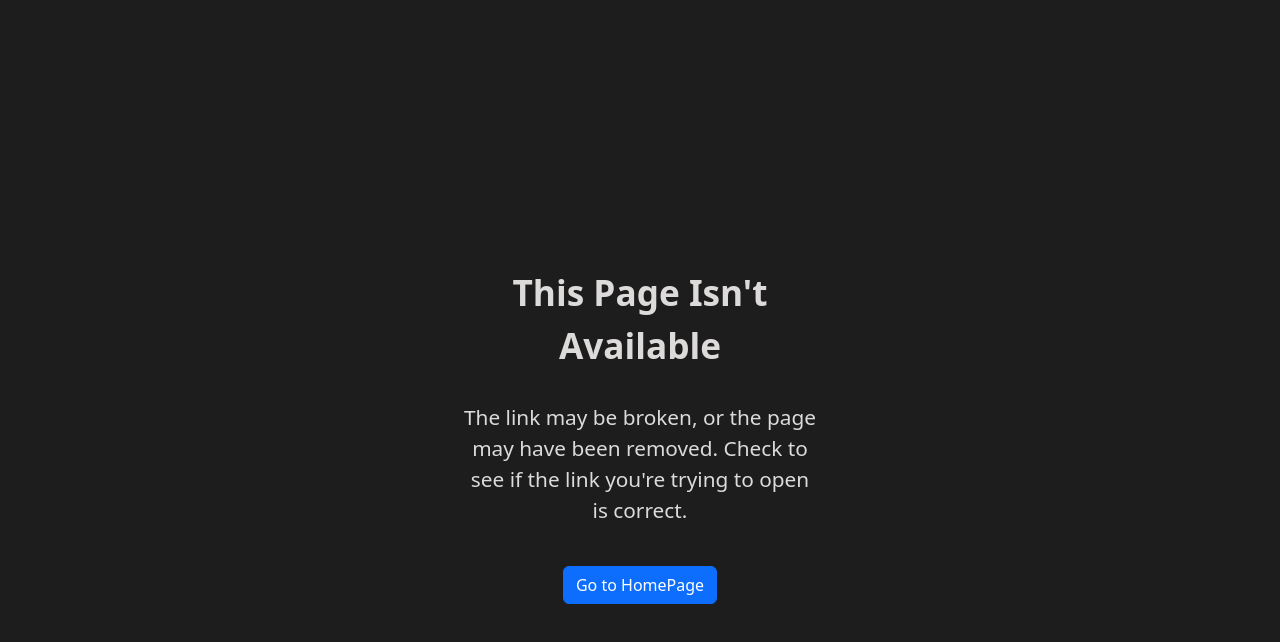
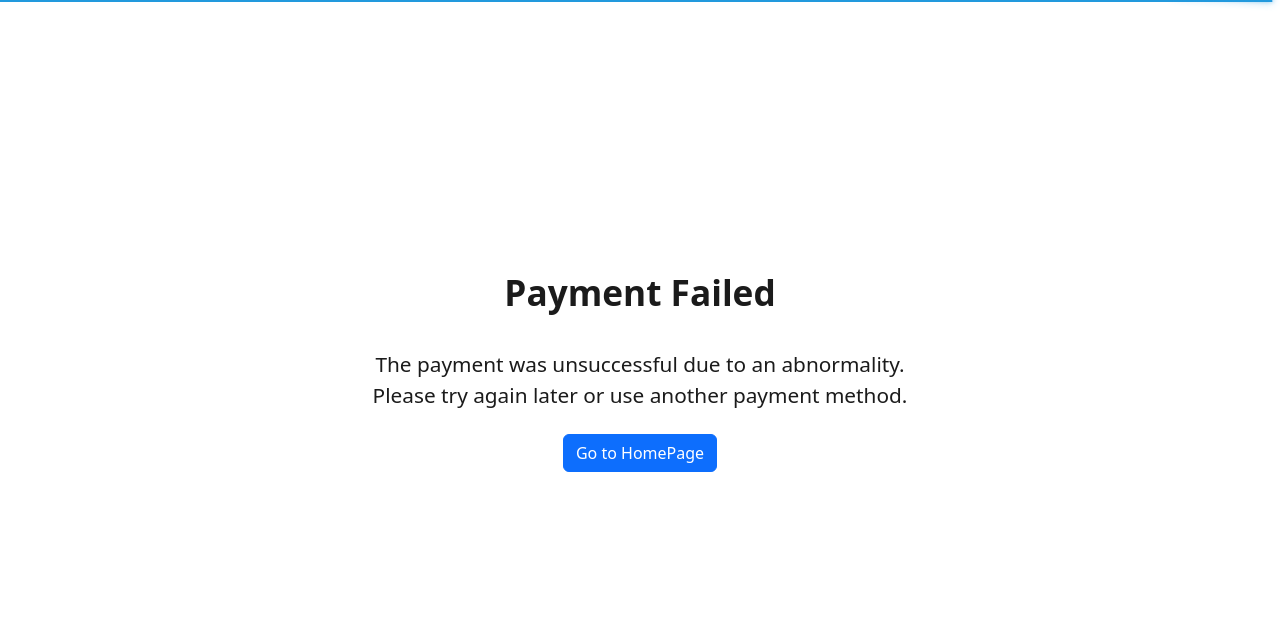
Before and after one commit to quoctin266/SWP391_Frontend_ReactJS, a React (Create React App) app: page /error-payment in a window 1280 px wide. Shown: the top 642 px of the page. Built offline with nearby package versions, Linux system fonts and the light colour scheme; no server answers.

Commit message:
tuning payment feature

```diff
--- a/src/components/private-route/ErrorPayment.js
+++ b/src/components/private-route/ErrorPayment.js
@@ -2,9 +2,27 @@ import Alert from "react-bootstrap/Alert";
 import Button from "react-bootstrap/Button";
 import { useNavigate } from "react-router-dom";
 import "./ErrorPayment.scss";
+import { useDispatch, useSelector } from "react-redux";
+import { useEffect } from "react";
+import { removeBookingData } from "../../redux/slices/bookSlice";
+import { putCancelOrder } from "../../service/APIservice";
+import { toast } from "react-toastify";
 
 const ErrorPayment = () => {
   const navigate = useNavigate();
+  const dispatch = useDispatch();
+  const orderID = useSelector((state) => state.book.orderID);
+
+  useEffect(() => {
+    const cancelOrder = async () => {
+      let data = await putCancelOrder(orderID);
+      if (data && data.EC === 0) {
+        dispatch(removeBookingData());
+      } else toast.error(data.EM);
+    };
+    cancelOrder();
+    // eslint-disable-next-line react-hooks/exhaustive-deps
+  }, []);
 
   return (
     <div className="error-payment-container">
--- a/src/components/private-route/ErrorPayment.scss
+++ b/src/components/private-route/ErrorPayment.scss
@@ -8,7 +8,7 @@
         color           : rgb(27, 27, 27);
         border          : none;
         border-radius   : 0;
-        width           : 35%;
+        width           : 47%;
         min-width       : 300px;
         margin          : 0 auto;
         text-align      : center;
@@ -20,8 +20,9 @@
         }
 
         .text2 {
-            font-weight: normal;
-            font-size  : 1.3em;
+            font-weight  : normal;
+            font-size    : 1.3em;
+            margin-bottom: 4%;
         }
 
     }
--- a/src/router/PageRouter.js
+++ b/src/router/PageRouter.js
@@ -45,6 +45,7 @@ import Inbox from "../components/mail/Inbox";
 import Trash from "../components/mail/Trash";
 import Sent from "../components/mail/Sent";
 import Blog from "../components/guestAndCustomer/blog/Blog";
+import ErrorPayment from "../components/private-route/ErrorPayment";
 
 const router = createBrowserRouter([
   {
@@ -298,6 +299,10 @@ const router = createBrowserRouter([
     element: <LimitedAccess />,
   },
   {
+    path: "/error-payment",
+    element: <ErrorPayment />,
+  },
+  {
     path: "*",
     element: <NotFound />,
   },
```
